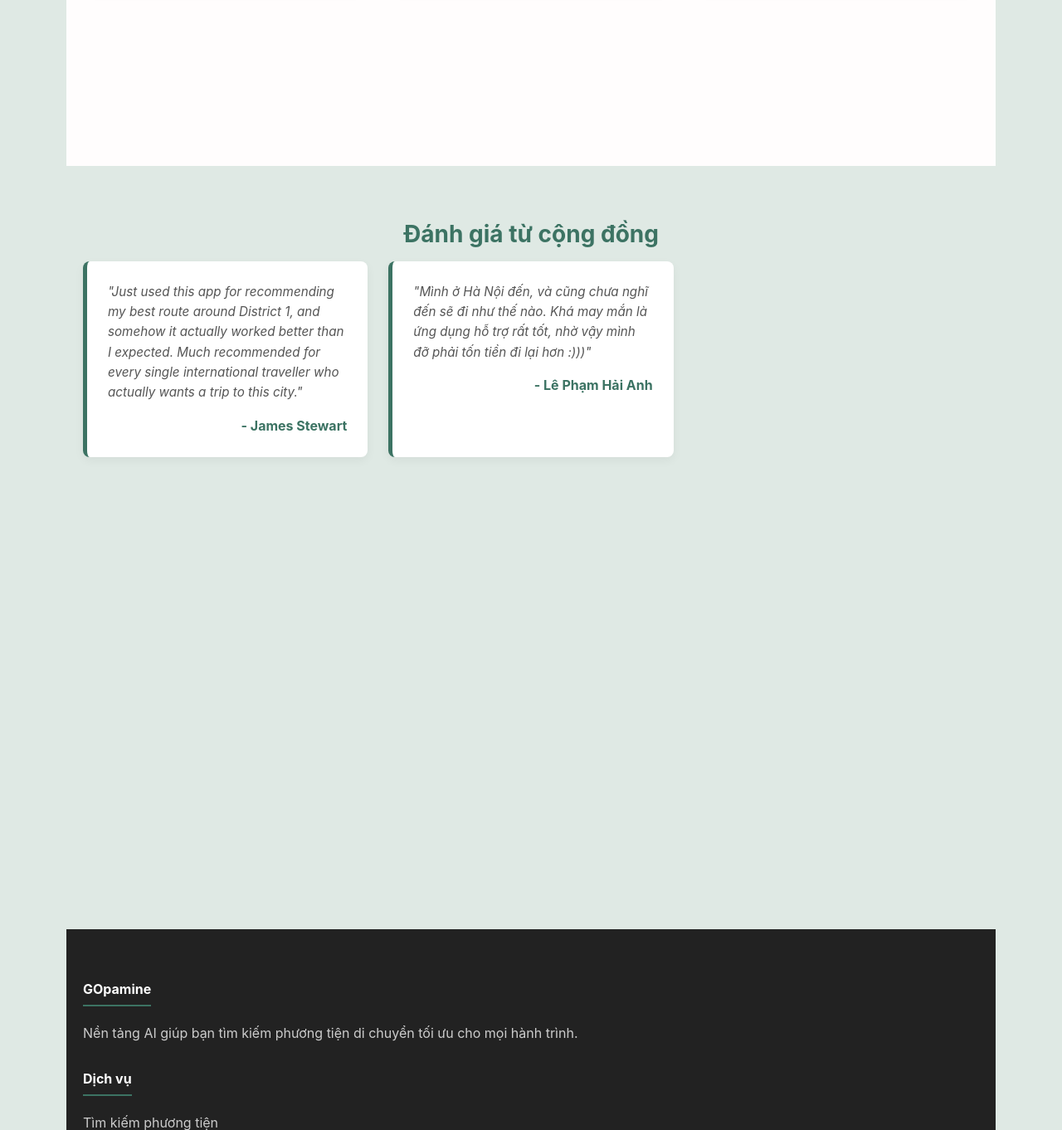
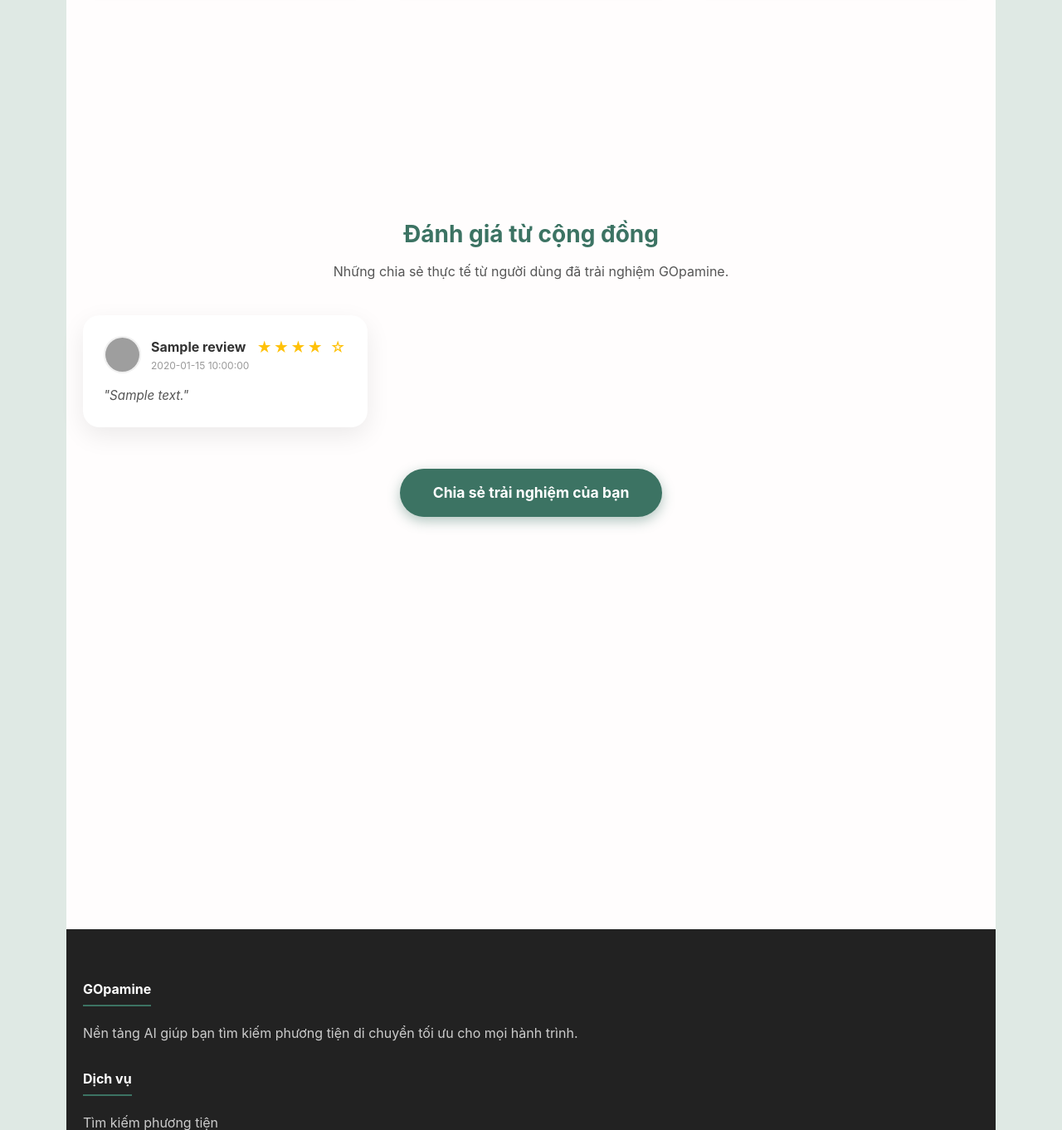
Before and after one commit to nguyen-1610/Group4-Rec-Trans, a Flask app: template GOpamine/frontend/templates/home.html in a window 1280 px wide. Shown: the part 2541-3903 px from the top of the page at 83% size. Run offline with Flask 3, Linux system fonts and the light colour scheme; the template is opened without the code that fills it: most values are stand-ins (such as "Sample title", 1, 10 or a date in 2020); grey boxes are pictures that could not be loaded.

Commit message:
new feedback

```diff
--- a/GOpamine/frontend/static/css/home.css
+++ b/GOpamine/frontend/static/css/home.css
@@ -134,14 +134,114 @@ a { text-decoration: none; color: inherit; transition: 0.3s; }
 .feature-box h3 { font-size: 1.1rem; margin-bottom: 10px; }
 .feature-box p { font-size: 0.9rem; color: var(--text-gray); }
 
-/* === 8. TESTIMONIALS === */
+/* === 8. TESTIMONIALS (Updated Style) === */
+
+/* Container nút chia sẻ */
+.cta-container {
+    text-align: center;
+    margin-top: 50px;
+}
+
+.btn-share-experience {
+    display: inline-block;
+    background-color: #3C7363; /* Màu xanh chủ đạo */
+    color: #fff;
+    font-weight: bold;
+    font-size: 1.1rem;
+    padding: 15px 40px;
+    border-radius: 50px; /* Bo tròn kiểu viên thuốc */
+    box-shadow: 0 5px 15px rgba(60, 115, 99, 0.4);
+    transition: all 0.3s ease;
+    text-decoration: none;
+}
+
+.btn-share-experience:hover {
+    background-color: #2d574b;
+    transform: translateY(-2px);
+    box-shadow: 0 8px 20px rgba(60, 115, 99, 0.5);
+}
+
+/* Card Review */
 .review-card {
-    background: var(--white); padding: 25px; border-radius: 8px;
-    border-left: 5px solid var(--primary-green);
-    box-shadow: 0 4px 12px rgba(0,0,0,0.05);
+    background: #fff;
+    padding: 25px;
+    border-radius: 20px; /* Bo góc lớn */
+    box-shadow: 0 10px 30px rgba(0,0,0,0.08); /* Đổ bóng mịn */
+    display: flex;
+    flex-direction: column;
+    gap: 15px;
+    transition: transform 0.3s ease;
+    height: 100%; /* Để các card bằng nhau */
 }
-.review-text { font-style: italic; margin-bottom: 15px; color: #555; font-size: 0.95rem; }
-.review-author { font-weight: bold; text-align: right; color: var(--primary-green); }
+
+.review-card:hover {
+    transform: translateY(-5px);
+}
+
+/* Header: Avatar + Tên + Sao */
+.review-header {
+    display: flex;
+    justify-content: space-between;
+    align-items: flex-start;
+}
+
+.review-user-info {
+    display: flex;
+    align-items: center;
+    gap: 12px;
+}
+
+.review-avatar {
+    width: 45px;
+    height: 45px;
+    border-radius: 50%;
+    object-fit: cover;
+    border: 2px solid #f0f0f0;
+}
+
+.review-meta {
+    display: flex;
+    flex-direction: column;
+}
+
+.review-name {
+    font-size: 1rem;
+    font-weight: 700;
+    color: #333;
+    margin: 0;
+}
+
+.review-date {
+    font-size: 0.75rem;
+    color: #999;
+}
+
+.review-rating {
+    color: #FFC107; /* Màu vàng sao */
+    font-size: 1.1rem;
+    letter-spacing: 2px;
+    white-space: nowrap;
+}
+
+/* Nội dung Text */
+.review-text {
+    font-style: italic;
+    color: #555;
+    font-size: 0.95rem;
+    line-height: 1.6;
+    margin: 0;
+}
+
+/* Responsive cho mobile */
+@media (max-width: 480px) {
+    .review-header {
+        flex-direction: column;
+        gap: 10px;
+    }
+    .review-rating {
+        font-size: 1rem;
+    }
+}
 
 /* === 9. FOOTER === */
 .main-footer { background: #222; color: #ccc; padding-top: 60px; }
--- a/GOpamine/frontend/templates/home.html
+++ b/GOpamine/frontend/templates/home.html
@@ -154,20 +154,43 @@
         </div>
     </section>
 
-    <section id="testimonials" class="section-pad">
+<section id="testimonials" class="section-pad bg-alt">
         <div class="container">
             <h2 class="section-title" data-i18n="reviews_title">Đánh giá từ cộng đồng</h2>
+            <p class="section-desc">Những chia sẻ thực tế từ người dùng đã trải nghiệm GOpamine.</p>
 
             <div class="grid-layout">
-                <div class="review-card">
-                    <p class="review-text">"Just used this app for recommending my best route around District 1, and somehow it actually worked better than I expected. Much recommended for every single international traveller who actually wants a trip to this city."</p>
-                    <div class="review-author">- James Stewart</div>
-                </div>
+                {% if reviews %}
+                    {% for review in reviews %}
+                    <div class="review-card">
+                        <div class="review-header">
+                            <div class="review-user-info">
+                                <img src="https://ui-avatars.com/api/?name={{ review.name }}&background={{ review.avatar_bg if review.avatar_bg else '3C7363' }}&color=fff&size=128"
+                                     alt="{{ review.name }}" class="review-avatar">
+                                <div class="review-meta">
+                                    <h4 class="review-name">{{ review.name }}</h4>
+                                    <span class="review-date">{{ review.date }}</span>
+                                </div>
+                            </div>
+                            <div class="review-rating">
+                                {% for i in range(review.rating) %}★{% endfor %}
+                                {% for i in range(5 - review.rating) %}☆{% endfor %}
+                            </div>
+                        </div>
+                        <p class="review-text">"{{ review.text }}"</p>
+                    </div>
+                    {% endfor %}
+                {% else %}
+                    <div class="review-card empty-state">
+                        <p class="review-text" style="text-align:center; font-style: normal;">Chưa có đánh giá nào. Hãy là người đầu tiên chia sẻ trải nghiệm!</p>
+                    </div>
+                {% endif %}
+            </div>
 
-                <div class="review-card">
-                    <p class="review-text">"Mình ở Hà Nội đến, và cũng chưa nghĩ đến sẽ đi như thế nào. Khá may mắn là ứng dụng hỗ trợ rất tốt, nhờ vậy mình đỡ phải tốn tiền đi lại hơn :)))"</p>
-                    <div class="review-author">- Lê Phạm Hải Anh</div>
-                </div>
+            <div class="cta-container">
+                <a href="{{ url_for('feedback.feedback_page') }}" class="btn-share-experience">
+                    Chia sẻ trải nghiệm của bạn
+                </a>
             </div>
         </div>
     </section>
```
Also changed, not shown: GOpamine/frontend/static/css/feedback.css (+60 -103 lines), GOpamine/frontend/static/js/feedback.js (+61 -125 lines), GOpamine/frontend/templates/feedback.html (+42 -13 lines).
